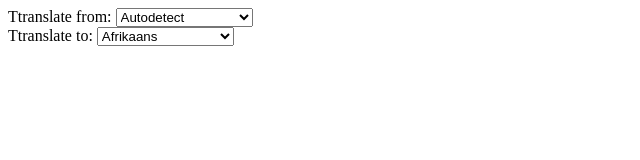
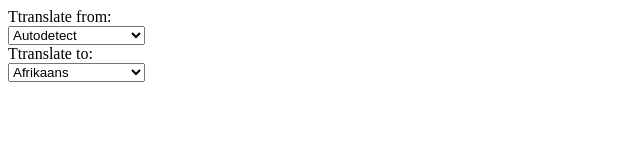
Before and after one commit to bsapundzhiev/TransIt, a browser extension: page TransIt/options.html in a window 1280 px wide. Shown: the whole page, without its empty margins (0-640 px from the left). Drawn offline with Linux system fonts and the light colour scheme.

Commit message:
fixed label positions in options dialog

```diff
--- a/TransIt/options.html
+++ b/TransIt/options.html
@@ -3,6 +3,11 @@
 <head>
 	<meta http-equiv="Content-Type" content="text/html; charset=utf-8"/>
 	<title>Transit Options</title>
+	<style type="text/css">
+		input, label {
+    		display:block;
+		}
+	</style>
 </head>
 <script type="text/javascript" src="languages.js"></script>
 <script type="text/javascript" src="options.js"></script>
```
